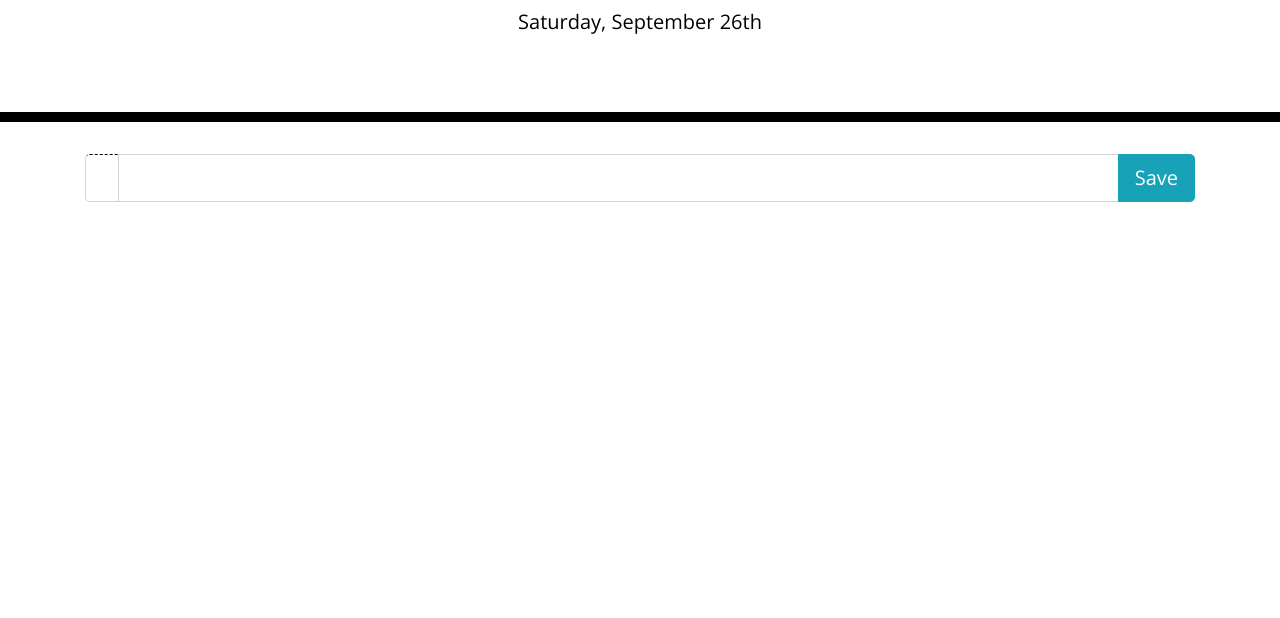
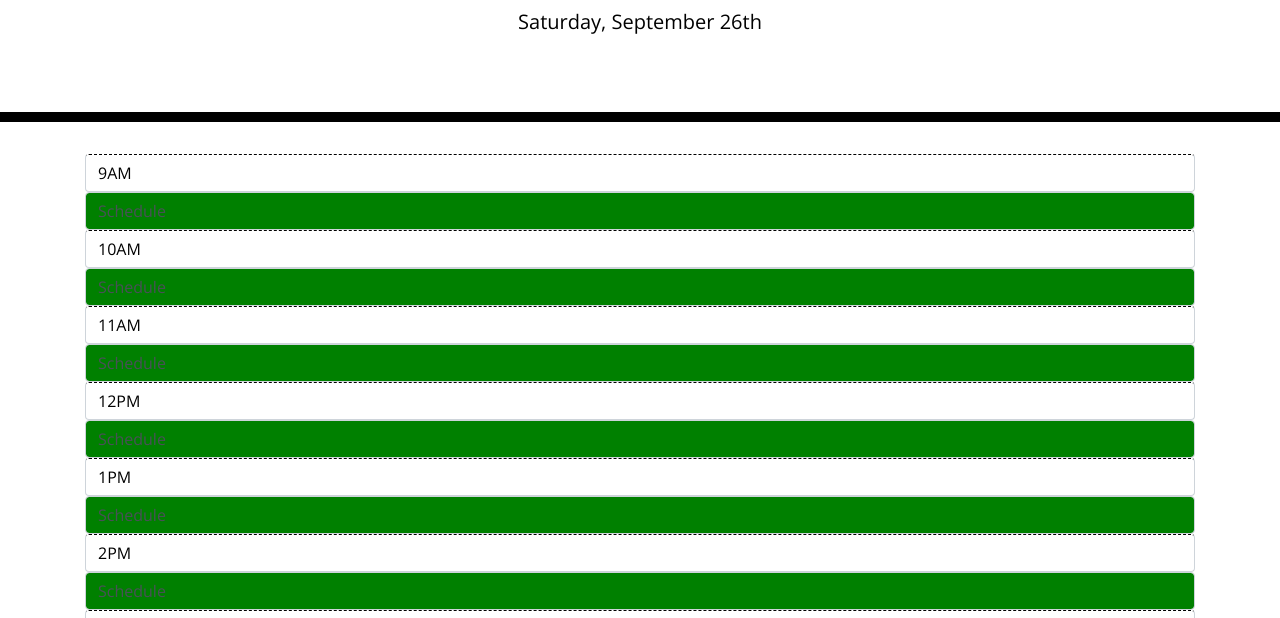
Before and after one commit to kellykim831/Work-Day-Scheduler, a plain HTML site: page index.html in a window 1280 px wide. Shown: the part 182-800 px from the top of the page. Drawn offline with nearby package versions, Linux system fonts and the light colour scheme.

Commit message:
add div to containers,hour schedule divs, for loop and else else if

```diff
--- a/index.html
+++ b/index.html
@@ -35,18 +35,6 @@
     <div class="container">
       <!-- Timeblocks go here -->
 
-
-      <!-- add hour-container to class -->
-      <div class="input-group input-group-lg hour-container">
-        <div class="input-group-prepend">
-        <!-- create hour to class -->
-          <span class="input-group-text hour" id="inputGroup-sizing-lg"></span>
-        </div>
-        <input type="text" class="form-control" aria-label="Sizing example input" aria-describedby="inputGroup-sizing-lg">
-        <!-- add save button code to the end of the line -->
-        <div class="input-group-append">
-          <button type="button" class="btn btn-info">Save</button>
-        </div>
       </div>
 
 
--- a/script.js
+++ b/script.js
@@ -3,10 +3,33 @@ $(document).ready(function () {
 
 
     $("#currentDay").text(moment().format("dddd, MMMM Do"));
-    var curTime = moment().format('HH');
-    console.log(curTime);
+    var curTime = parseInt(moment().format('HH'));
 
-    var times = ['9AM', '10AM', '11AM', '12PM', '1PM','2PM','3PM','4PM','5PM']
+    var times = ['9AM', '10AM', '11AM', '12PM', '1PM','2PM','3PM','4PM','5PM'];
 
+    for (let i = 0; i < times.length; i++) {
+        $(".container").append("<div class='input-group input-group-lg hour-container'></div>");
+        $(".container").append("<div class='input-group-text hour' id='inputGroup-sizing-lg'>" + times[i] + "</div>");
+        $(".container").append("<div class='form-control schedule'>Schedule</div>");
+        // $(".hour-container").append("<div class='button-container input-group-append'></div>");
+        // $(".button-container").append("<button type='button' class='btn btn-info'>Save</button>");
 
+        var timeNum = parseInt(times[i].slice(0, times[i].length - 2));
+        if(timeNum >= 1 && timeNum <= 5){
+            timeNum += 12;
+        }
+        console.log(timeNum);
+        console.log(curTime);
+
+        if(timeNum < curTime){
+            //set css style
+            $(".schedule").css("background-color", "grey");
+        } else if(timeNum > curTime){
+            //set a different style
+            $(".schedule").css("background-color", "green");
+        } else {
+            //set final style
+            $(".schedule").css("background-color", "red");
+        }
+    }
 })
```
